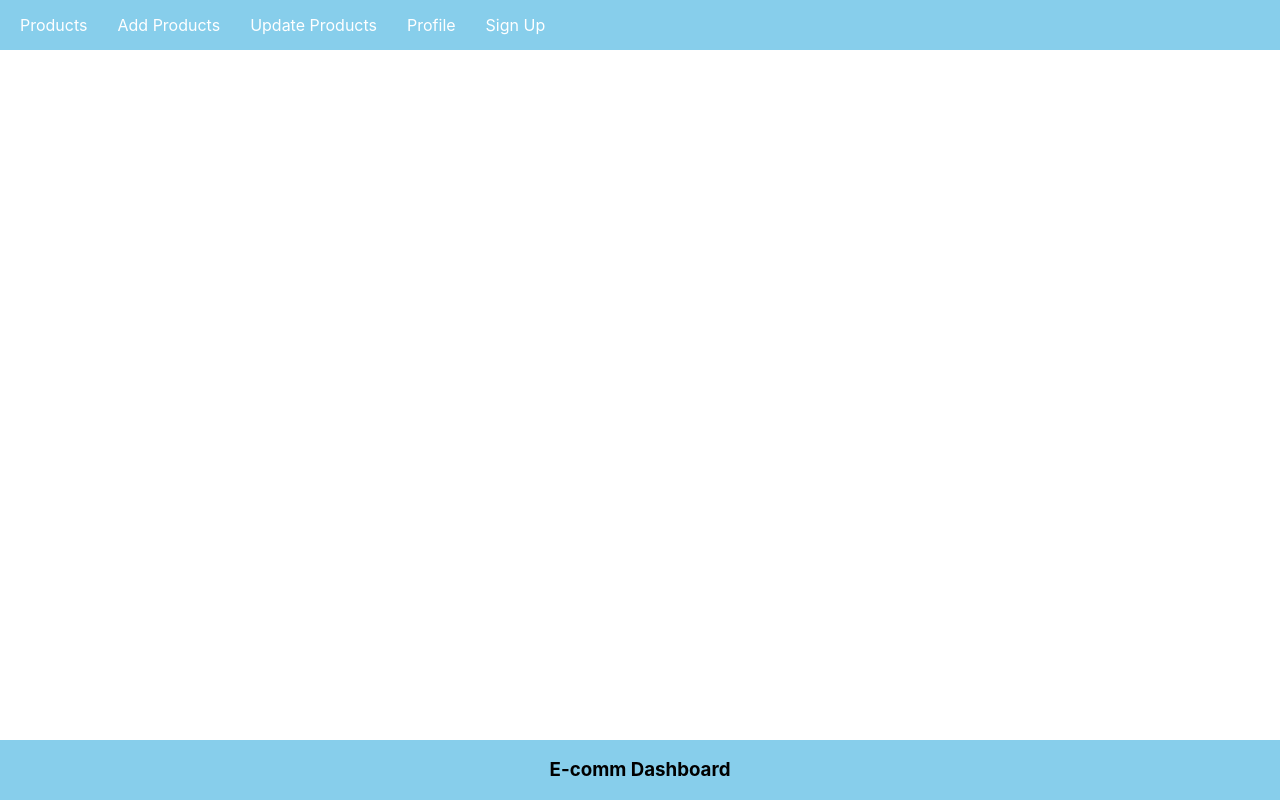
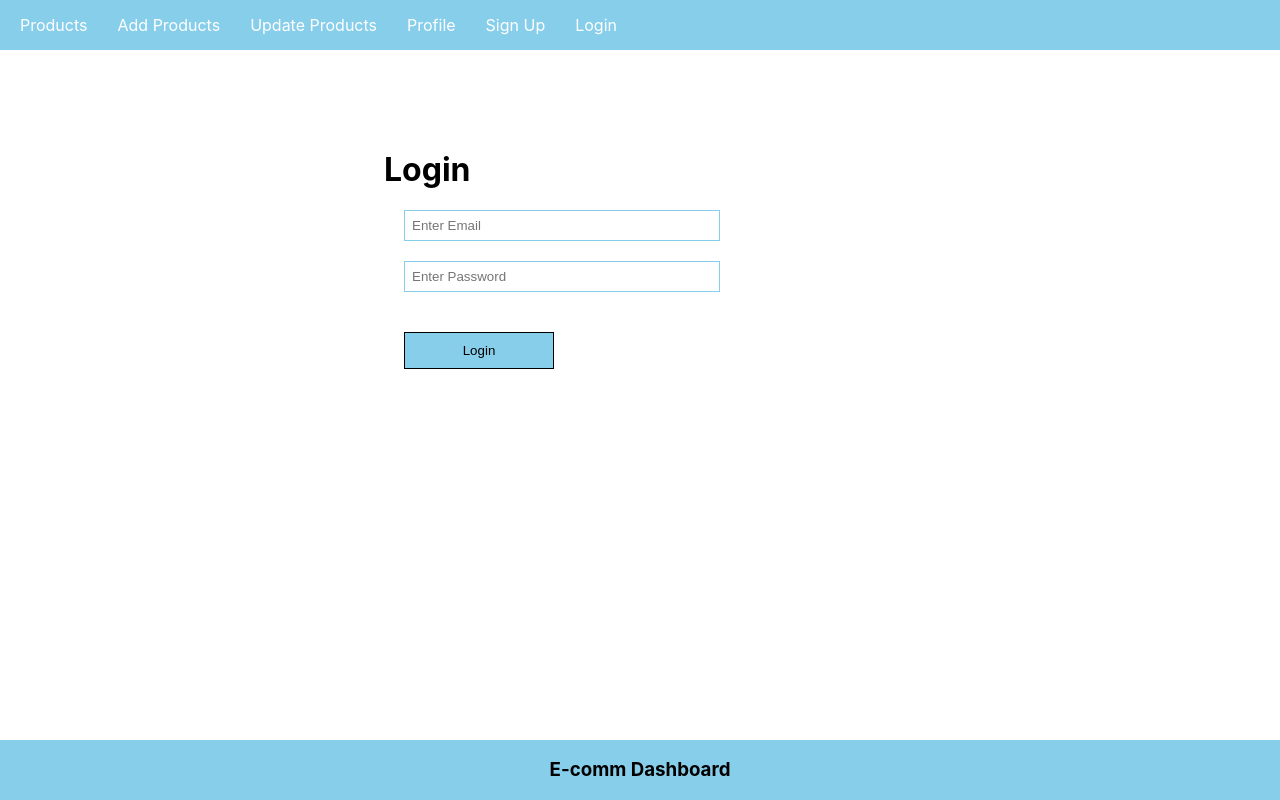
Before and after one commit to anil-sidhu/e-dashboard-front-end, a React (Create React App) app: page /login in a window 1280 px wide. Built offline with nearby package versions, Linux system fonts and the light colour scheme.

Commit message:
done with UI login

```diff
--- a/src/App.css
+++ b/src/App.css
@@ -51,6 +51,10 @@
 .register{
   margin-left: 30%;
 }
+.login{
+  margin-left: 30%;
+  margin-top: 100px;
+}
 
 .inputBox {
   padding: 7px;
--- a/src/App.js
+++ b/src/App.js
@@ -4,7 +4,7 @@
 import Footer from './components/Footer';
 import SignUp from './components/SignUp';
 import PrivateComponent from './components/PrivateComponent'
-
+import Login from './components/Login'
 function App() {
   return (
     <div className="App">
@@ -17,9 +17,11 @@
        <Route path="/update" element={<h1>Update Product Component</h1>} />
        <Route path="/logout" element={<h1> Logout Component</h1>} />
        <Route path="/profile" element={<h1>Profile Component</h1>} />
+       </Route>
 
-       </Route>
        <Route path="/signup" element={<SignUp />} />
+       <Route path="/login" element={<Login />} />
+
      </Routes>
      </BrowserRouter>
      <Footer />
--- /dev/null
+++ b/src/components/Login.js
@@ -0,0 +1,23 @@
+import React from 'react'
+
+const Login = () => {
+
+    const [email, setEmail] = React.useState('');
+    const [password, setPassword] = React.useState('');
+    const handleLogin = async () => {
+        console.warn("email,password", email, password)
+    }
+
+    return (
+        <div className='login'>
+            <h1>Login</h1>
+            <input type="text" className="inputBox" placeholder='Enter Email'
+                onChange={(e) => setEmail(e.target.value)} value={email} />
+            <input type="password" className="inputBox" placeholder='Enter Password'
+                onChange={(e) => setPassword(e.target.value)} value={password} />
+            <button onClick={handleLogin} className="appButton" type="button">Login</button>
+        </div>
+    )
+}
+
+export default Login
--- a/src/components/Nav.js
+++ b/src/components/Nav.js
@@ -17,6 +17,7 @@
                <li><Link to="/profile">Profile</Link></li>
                <li>{ auth ? <Link onClick={logout} to="/signup">Logout</Link> :
                 <Link to="/signup">Sign Up</Link>}</li>
+                  <li><Link to="/login">Login</Link></li>
            </ul>
         </div>
     )
```
